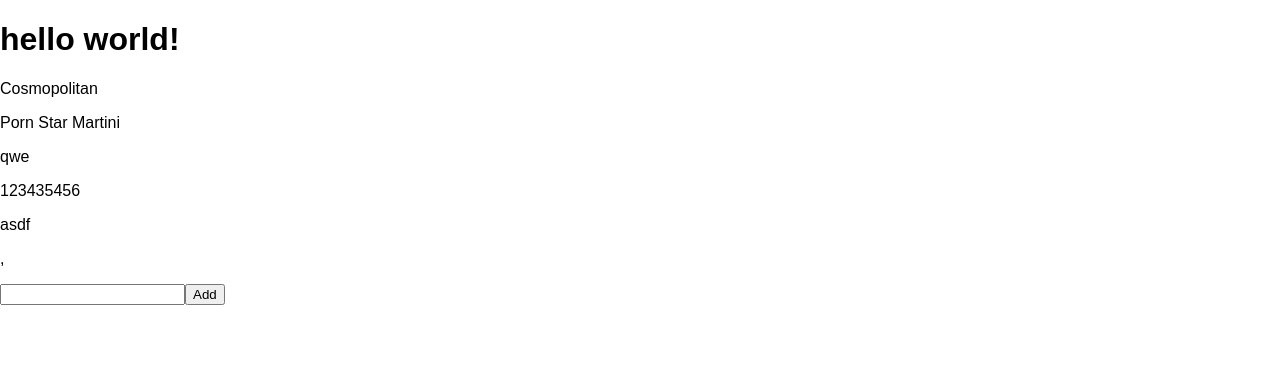
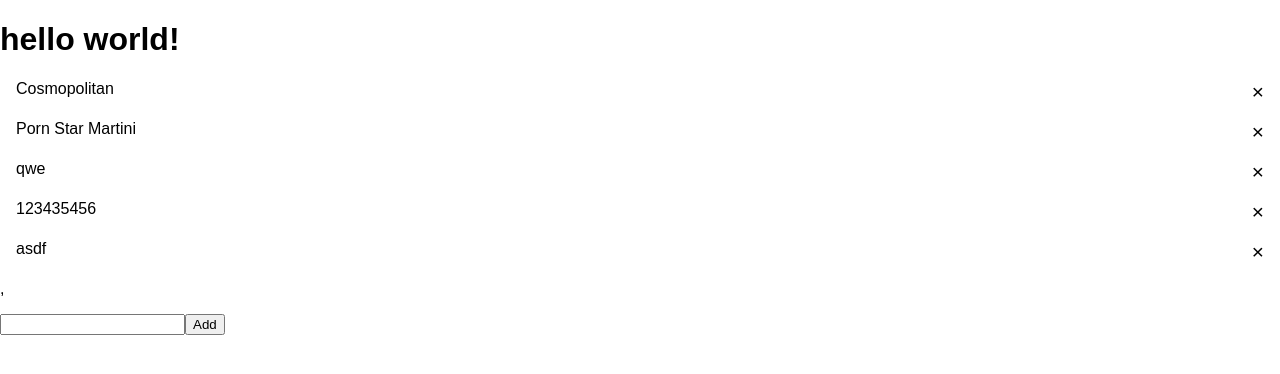
Before and after one commit to St3ve89/cocktail-price, a React (Create React App) app: page / in a window 1280 px wide. Shown: the top 374 px of the page. Built offline with nearby package versions, Linux system fonts and the light colour scheme; data requests are answered from the project's data file.

Commit message:
Add a close button to the project and style a bit

```diff
--- /dev/null
+++ b/src/component/cocktail/cocktail.css
@@ -0,0 +1,10 @@
+.cocktail__item {
+  display: flex;
+  justify-content: space-between;
+  padding: 0 1rem;
+}
+
+.cocktail__item>span:nth-child(2) {
+  cursor: pointer;
+  font-size: 1.3rem;
+}
--- a/src/component/cocktail/cocktail.jsx
+++ b/src/component/cocktail/cocktail.jsx
@@ -1,7 +1,8 @@
 import React, { Component } from 'react';
 import AddCocktail from './add-cocktail';
 import { BASE_URL } from './constant';
-import axios from 'axios'
+import axios from 'axios';
+import './cocktail.css';
 
 
 class Cocktail extends Component {
@@ -33,8 +34,19 @@
       .state
       .cocktail
       .map((cocktail, key) =>
-        <p key={key}>{cocktail.name}</p>
+        <p key={key} className='cocktail__item'>
+          <span>{cocktail.name}</span>
+          <span onClick={() => this.deleteCocktail(cocktail.id)}> &times; </span>
+        </p>
       )
+  }
+
+  async deleteCocktail(id) {
+    console.log(id);
+    await axios.delete(`${BASE_URL}coctail`, {
+      id
+    })
+
   }
 
   render(){
```
